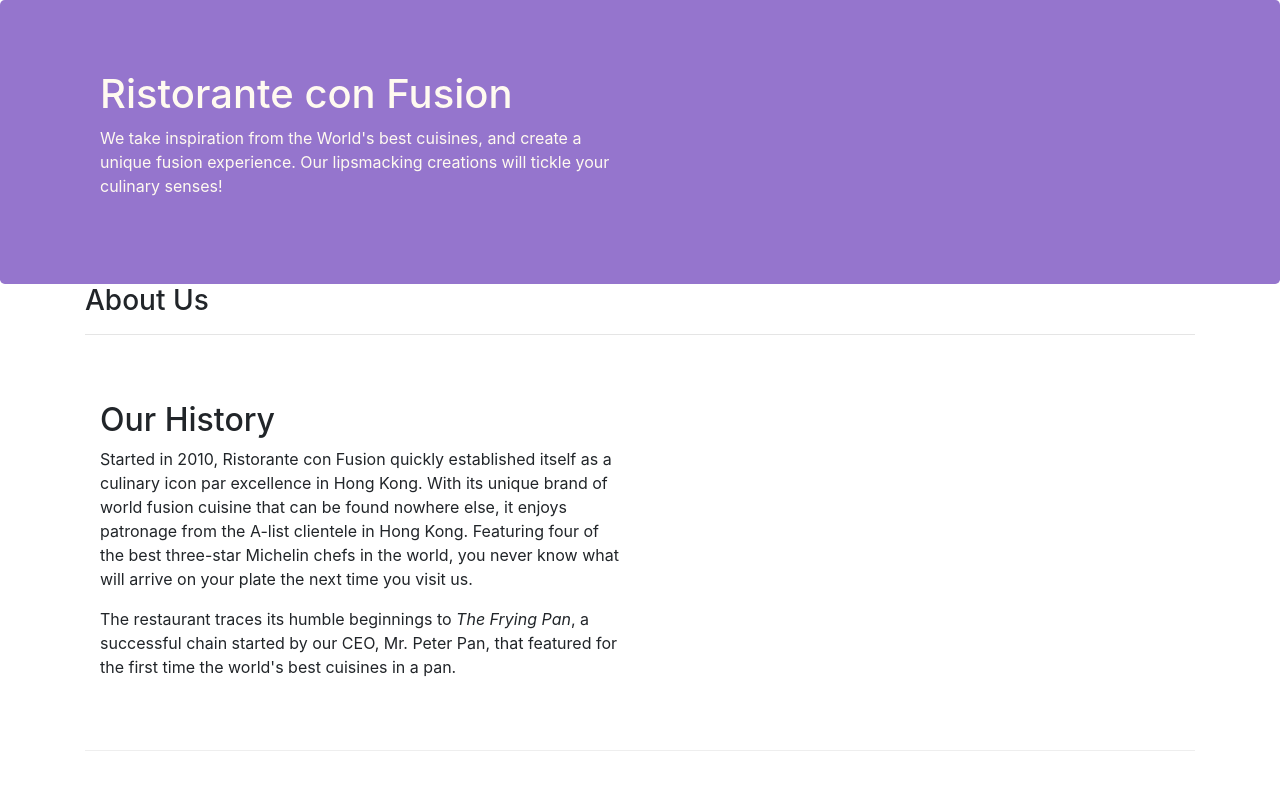
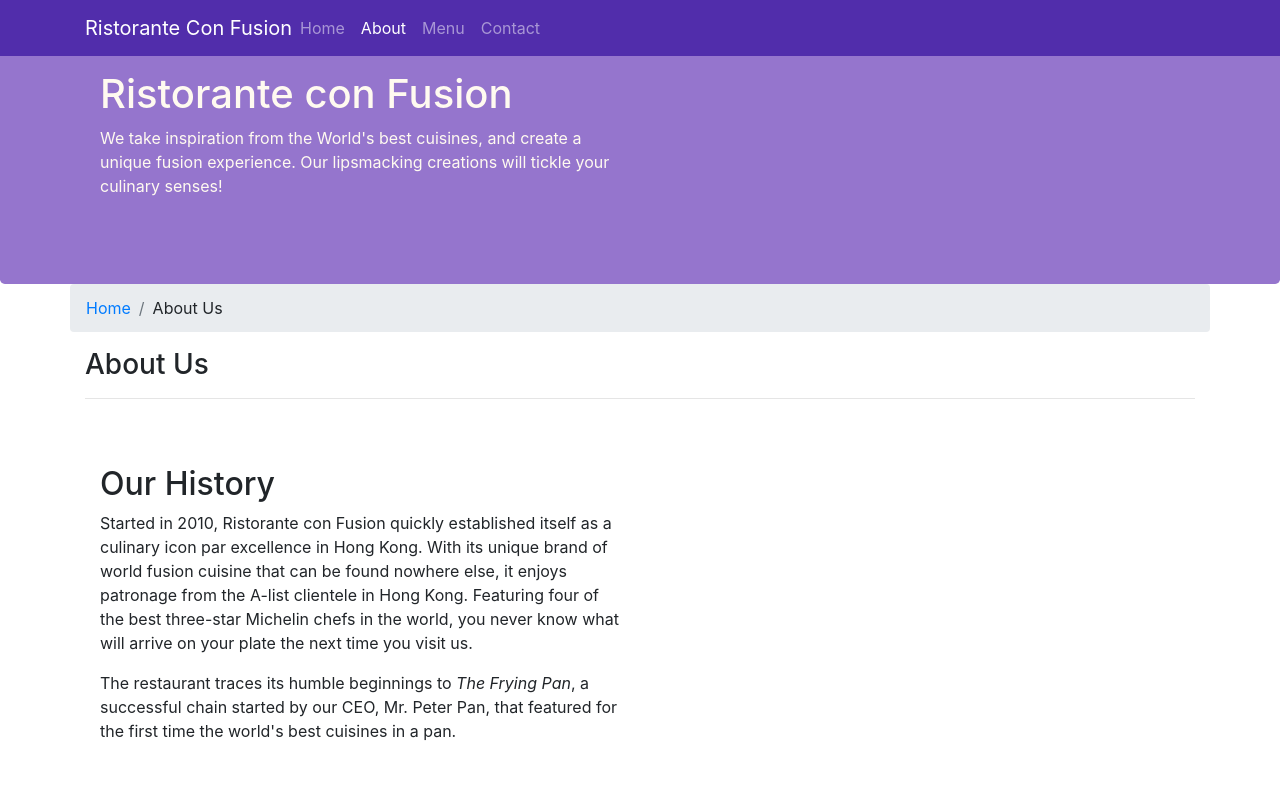
Before and after one commit to 0790/Bootstrap4, a website: page aboutus.html in a window 1280 px wide. Shown: the top 798 px of the page. Drawn offline with nearby package versions, Linux system fonts and the light colour scheme.

Commit message:
Navbars and Breadcrumbs

```diff
--- a/aboutus.html
+++ b/aboutus.html
@@ -14,7 +14,25 @@
 </head>
 
 <body>
+<nav class="navbar navbar-dark navbar-expand-sm fixed-top" >
+    <div class="container">
+        <button class="navbar-toggler" type="buttom" data-toggle="collapse" data-target="#Navabar">
+            <span class ="navbar-toggler-icon"></span>
+        </button>
+        <a class="navbar-brand mr-auto" href="#">
+        Ristorante Con Fusion</a>
+        <div class="collapse navbar-collapse" id ="Navabar">
+        <ul class="navbar-nav mr-auto">
 
+            <li class="nav-item "><a class="nav-link" href="./index.html">Home</a></li>
+            <li class="nav-item active"><a class="nav-link" href="#">About</a></li>
+            <li class="nav-item"><a class="nav-link" href="#">Menu</a></li>
+            <li class="nav-item"><a class="nav-link" href="#">Contact</a></li>
+        </ul>
+    </div>
+    </div>
+
+</nav>
     <header class="jumbotron">
         <div class="container">
             <div class="row row-header">
@@ -30,6 +48,10 @@
 
     <div class ="container">
         <div class ="row ">
+            <ol class="col-12 breadcrumb">
+                <li class="breadcrumb-item"><a href="./index.html">Home</a></li>
+                <li class="breadcrumb-item">About Us</li>
+            </ol>
             <div class= "col-12">
                <h3>About Us</h3>
                <hr>
@@ -67,7 +89,7 @@
                 <div class="col-4 offset-1 col-sm-2">
                     <h5>Links</h5>
                     <ul class="list-unstyled">
-                        <li><a href="#">Home</a></li>
+                        <li><a href="./index.html">Home</a></li>
                         <li><a href="#">About</a></li>
                         <li><a href="#">Menu</a></li>
                         <li><a href="#">Contact</a></li>
--- a/css/styles.css
+++ b/css/styles.css
@@ -25,3 +25,10 @@
     margin:0px;
     color:#0f0f0f;
 }
+.body{
+	padding:50px 0px 0px 0px;
+	z-index:0 ;
+}
+.navbar-dark{
+	background-color: #512DAb ;
+}
```
Also changed, not shown: index.html (+19 -1 lines).
